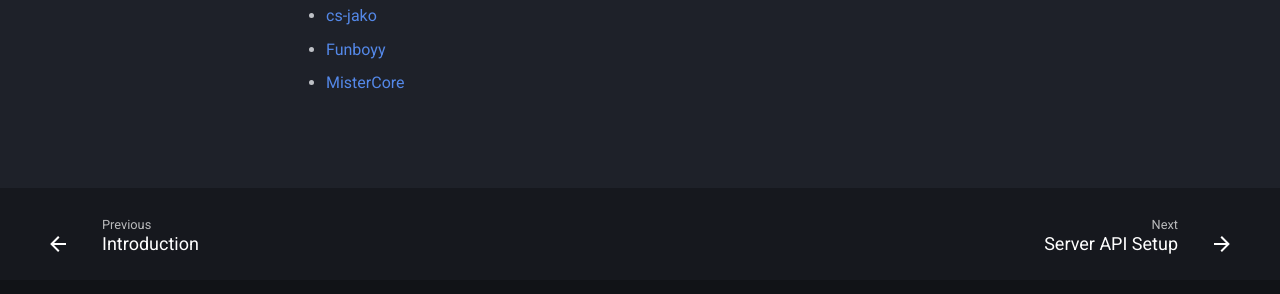
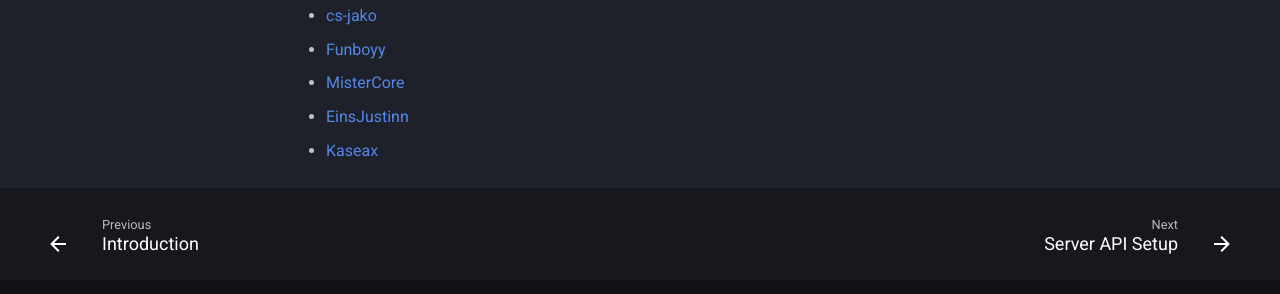
Before and after one commit to LabyMod/labymod4-api-wiki, an MkDocs documentation site: the page built from docs/contributors.md, in a window 1280 px wide and 1235 px high. Shown: the part 911-1205 px from the top of the window. Built offline with MkDocs 1.6.1 and Material for MkDocs 9.7.7, drawn with Linux system fonts in a browser that asks for light colours; comment, search, counter and statistics services are not loaded.

Commit message:
update contributors

```diff
--- a/docs/contributors.md
+++ b/docs/contributors.md
@@ -23,3 +23,5 @@ We want to express our gratitude to the following people for their contributions
 + [cs-jako](https://github.com/cs-jako)
 + [Funboyy](https://github.com/Funboyy)
 + [MisterCore](https://github.com/MisterCore)
++ [EinsJustinn](https://github.com/EinsJustinn)
++ [Kaseax](https://github.com/Kaseax)
```
